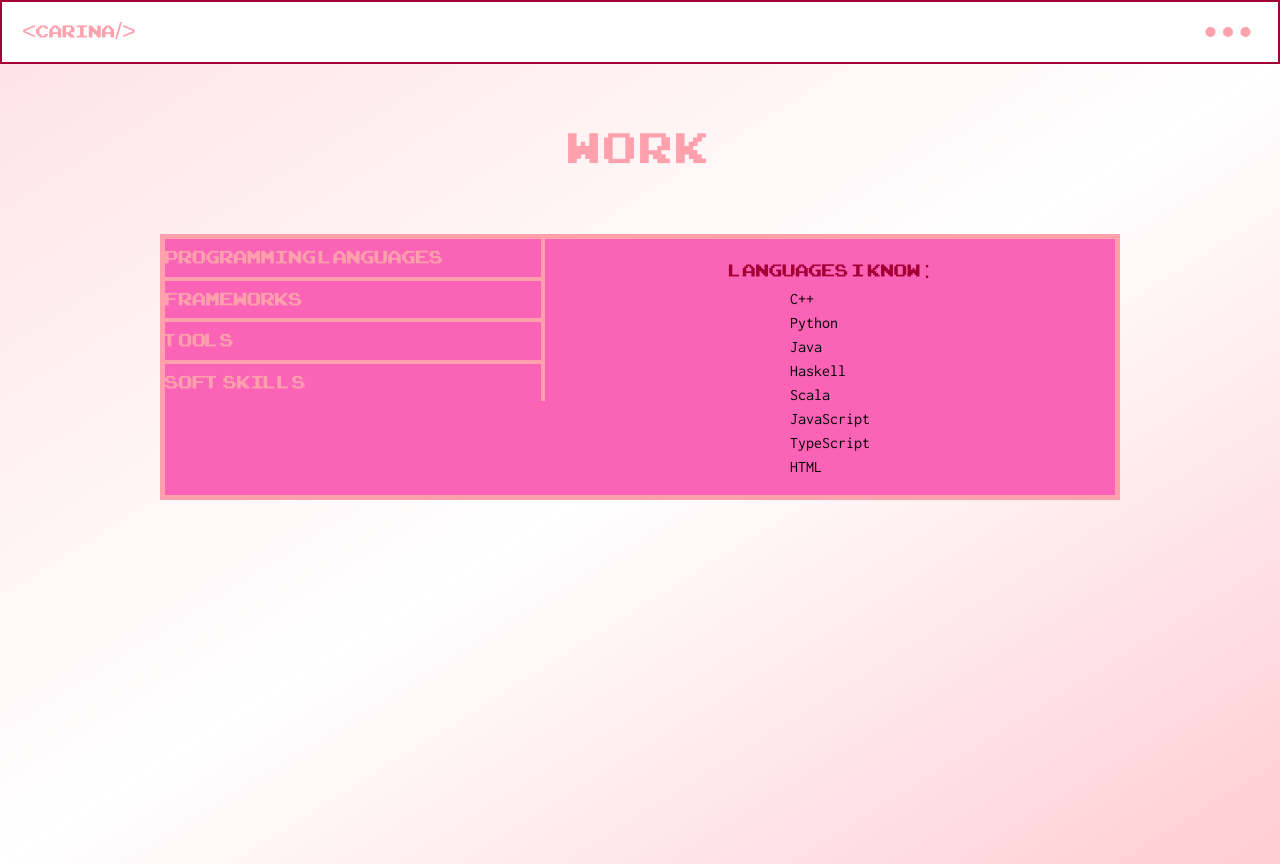
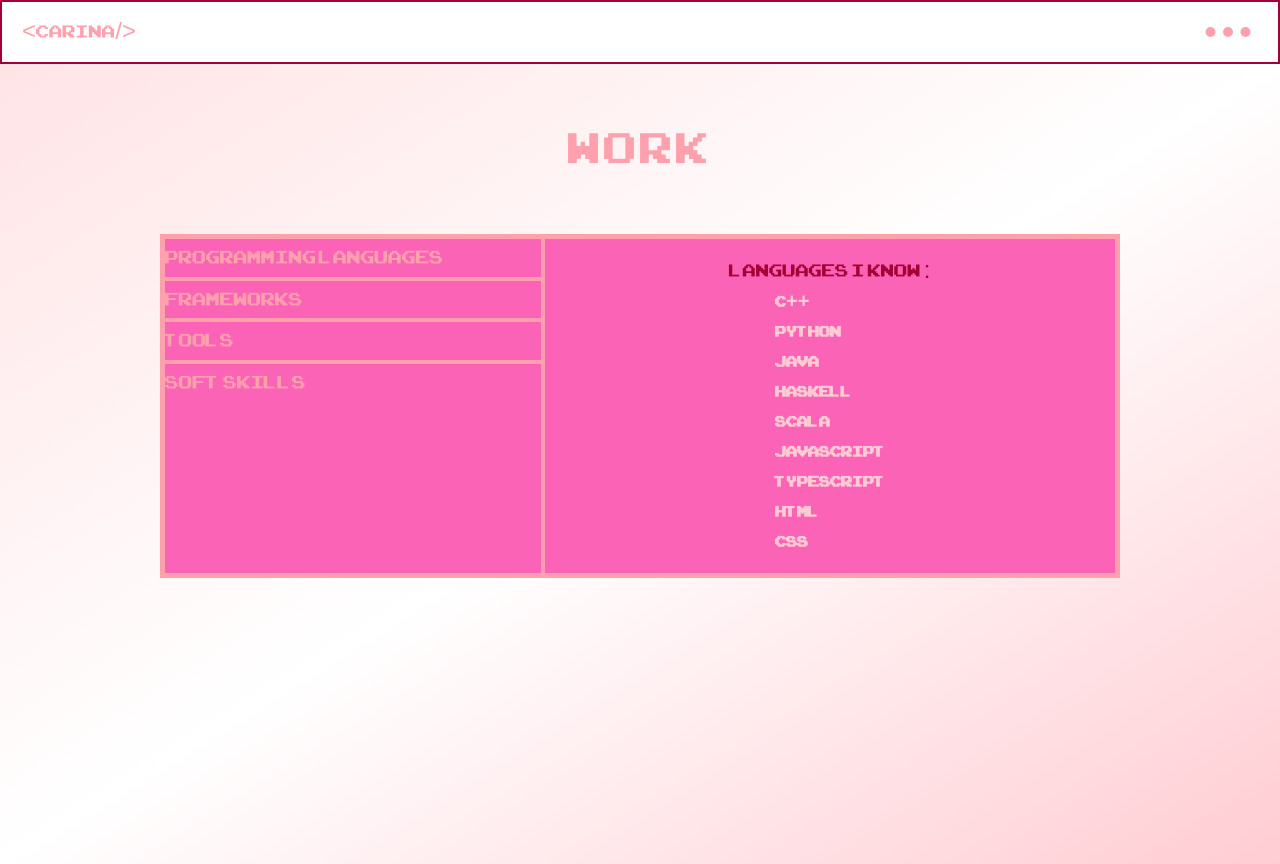
Before and after one commit to carinacostachee/portofolio, a React (Vite) app: page /work in a window 1280 px wide. Both pictures are taken after a click on the element "Programming Languages". Built offline with nearby package versions, Linux system fonts and the light colour scheme.

Commit message:
feat: work page almost done, ready to deploy

```diff
--- a/src/components/Frameworks.tsx
+++ b/src/components/Frameworks.tsx
@@ -5,9 +5,13 @@ const Frameworks = () => {
         Frameworks and Libraries I've worked with:
       </div>
       <ol>
-        <li>React</li>
-        <li>Vue</li>
-        <li>Tailwind CSS</li>
+        <li className="font-arcade text-rose-200 font-bold text-[20px]">
+          React
+        </li>
+        <li className="font-arcade text-rose-200 font-bold text-[20px]">Vue</li>
+        <li className="font-arcade text-rose-200 font-bold text-[20px]">
+          Tailwind CSS
+        </li>
       </ol>
     </div>
   );
--- a/src/components/Programming.tsx
+++ b/src/components/Programming.tsx
@@ -5,14 +5,32 @@ const Programming = () => {
         Languages I know :
       </div>
       <ol>
-        <li className="font-inconsolata">C++</li>
-        <li className="font-inconsolata">Python</li>
-        <li className="font-inconsolata">Java</li>
-        <li className="font-inconsolata">Haskell</li>
-        <li className="font-inconsolata">Scala</li>
-        <li className="font-inconsolata"> JavaScript</li>
-        <li className="font-inconsolata">TypeScript</li>
-        <li className="font-inconsolata">HTML</li>
+        <li className="font-arcade text-rose-200 font-bold text-[20px] ">
+          C++
+        </li>
+        <li className="font-arcade text-rose-200 font-bold text-[20px]">
+          Python
+        </li>
+        <li className="font-arcade text-rose-200 font-bold text-[20px]">
+          Java
+        </li>
+        <li className="font-arcade text-rose-200 font-bold text-[20px]">
+          Haskell
+        </li>
+        <li className="font-arcade text-rose-200 font-bold text-[20px]">
+          Scala
+        </li>
+        <li className="font-arcade text-rose-200 font-bold text-[20px]">
+          {" "}
+          JavaScript
+        </li>
+        <li className="font-arcade text-rose-200 font-bold text-[20px]">
+          TypeScript
+        </li>
+        <li className="font-arcade text-rose-200 font-bold text-[20px]">
+          HTML
+        </li>
+        <li className="font-arcade text-rose-200 font-bold text-[20px]">CSS</li>
       </ol>
     </div>
   );
--- a/src/components/SoftSkills.tsx
+++ b/src/components/SoftSkills.tsx
@@ -1,15 +1,42 @@
+/*  src/components/SoftSkills.tsx  */
+
 const SoftSkills = () => {
   return (
-    <div className="flex flex-col justify-center items-center">
-      <div className="text-2xl font-arcade text-rose-800">Skills I have:</div>
-      <ol>
-        <li>Problem Solving</li>
-        <li>Good Time Management</li>
-        <li>Curiosity</li>
-        <li>Teamwork</li>
-        <li>Attention to details</li>
-        <li>Empathy</li>
-      </ol>
+    <div className="flex flex-col items-start gap-4">
+      <h3 className="text-2xl font-arcade text-rose-800">SKILLS I HAVE :</h3>
+
+      <ul className="grid grid-cols-[auto_1fr] gap-x-4 gap-y-2">
+        <li className="font-arcade text-rose-200 font-bold">Problem Solving</li>
+        <p className="font-inconsolata">
+          I enjoy breaking complex challenges into manageable pieces and finding
+          smart, creative solutions.
+        </p>
+        <li className="font-arcade text-rose-200 font-bold">Time Management</li>
+        <p className="font-inconsolata text-black">
+          I organise tasks so deadlines are met comfortably and know when to ask
+          for help.
+        </p>
+        <li className="font-arcade text-rose-200 font-bold">Curiosity</li>
+        <p className="font-inconsolata">
+          I’m eager to learn how things work and always hunt for ways to improve
+          them.
+        </p>
+        <li className="font-arcade text-rose-200 font-bold">Teamwork</li>
+        <p className="font-inconsolata">
+          I love collaborating, sharing ideas, and building solutions together.
+        </p>
+        <li className="font-arcade text-rose-200 font-bold">
+          Attention to Detail
+        </li>
+        <p className="font-inconsolata">
+          I refine designs and code until the little things look ; work just
+          right.
+        </p>
+        <li className="font-arcade text-rose-200 font-bold">Empathy</li>
+        <p className="font-inconsolata">
+          I listen actively and care about every user’s and teammate’s needs.
+        </p>
+      </ul>
     </div>
   );
 };
--- a/src/components/Tools.tsx
+++ b/src/components/Tools.tsx
@@ -3,10 +3,16 @@ const Tools = () => {
     <div className="flex flex-col justify-center items-center">
       <div className="text-2xl font-arcade text-rose-800">Tools I've used:</div>
       <ol>
-        <li>Git</li>
-        <li>GitHub</li>
-        <li>VsCode</li>
-        <li>Vite</li>
+        <li className="font-arcade text-rose-200 font-bold text-[20px]">Git</li>
+        <li className="font-arcade text-rose-200 font-bold text-[20px]">
+          GitHub
+        </li>
+        <li className="font-arcade text-rose-200 font-bold text-[20px]">
+          VsCode
+        </li>
+        <li className="font-arcade text-rose-200 font-bold text-[20px]">
+          Vite
+        </li>
       </ol>
     </div>
   );
--- a/src/pages/Work.tsx
+++ b/src/pages/Work.tsx
@@ -12,8 +12,11 @@ const Work = () => {
         <span className="text-[60px] font-arcade tracking-wider text-rose-300 mt-10">
           Work
         </span>
-        <div className="flex bg-pink-400 w-3/4 h-200px border-5 border-rose-300">
-          <div className="w-2/5 h-full border-r-4 border-rose-300">
+        <div
+          className="flex bg-pink-400
+        items-stretch w-3/4  border-5 border-rose-300"
+        >
+          <div className="w-2/5  border-r-4 border-rose-300 flex flex-col">
             <div className="border-b-4 border-rose-300 cursor-pointer">
               <span
                 className="text-[25px] font-arcade text-rose-300"
@@ -31,10 +34,10 @@ const Work = () => {
               </span>
             </div>
             <div
-              className="border-b-4 border-rose-300 cursor pointer"
+              className="border-b-4 border-rose-300 cursor-pointer"
               onMouseEnter={() => setActiveSection("tools")}
             >
-              <span className="text-[25px] font-arcade text-rose-300">
+              <span className="text-[25px] font-arcade text-rose-300 cursor-pointer">
                 Tools
               </span>
             </div>
```
